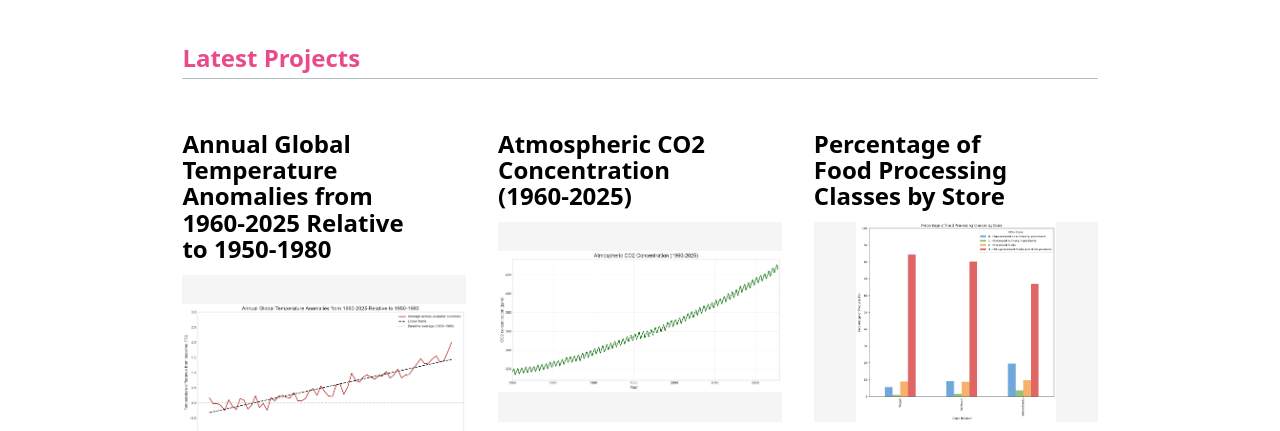
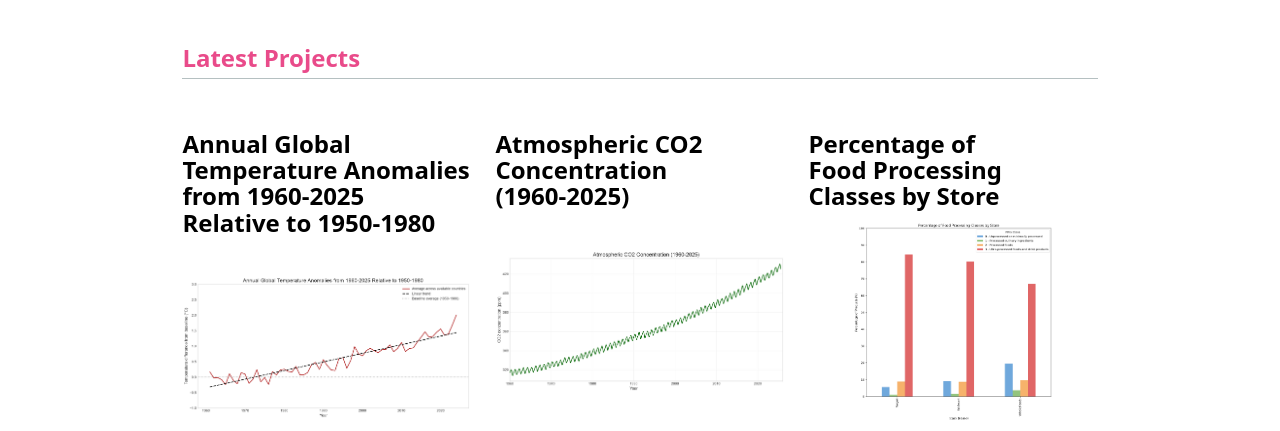
Before and after one commit to jbourdlaies/portfolio, a plain HTML site: page index.html in a window 1280 px wide. Shown: the part 221-652 px from the top of the page. Drawn offline with Linux system fonts and the light colour scheme; no server answers.

Commit message:
Added more to css

```diff
--- a/style.css
+++ b/style.css
@@ -81,34 +81,49 @@ img {
 
 .projects {
   display: grid;
-  grid-template-columns: repeat(auto-fill, minmax(15em, 1fr));
-  gap: 2em;
-  align-items: start;
+  grid-template-columns: repeat(3, minmax(0, 1fr));
+  gap: 1.5em;
+  width: 100%;
+  box-sizing: border-box;
 }
 
 .projects article {
   display: flex;
   flex-direction: column;
   min-width: 0;
+  width: 100%;
+  box-sizing: border-box;
   gap: 0.75em;
 }
 
 .projects article img {
   display: block;
   width: 100%;
+  max-width: 100%;
   height: 200px;
   object-fit: contain;
-  background: #f5f5f5;
+  box-sizing: border-box;
 }
 
-.projects h2,
-.projects h3 {
+.projects article h2,
+.projects article h3,
+.projects article p {
+  min-width: 0;
+  max-width: 100%;
+  overflow-wrap: anywhere;
   margin: 0;
 }
 
-.projects article p {
-  margin: 0;
-  overflow-wrap: anywhere;
+@media (max-width: 700px) {
+  .projects {
+    grid-template-columns: repeat(2, minmax(0, 1fr));
+  }
+}
+
+@media (max-width: 450px) {
+  .projects {
+    grid-template-columns: minmax(0, 1fr);
+  }
 }
 
 h1 {
```
